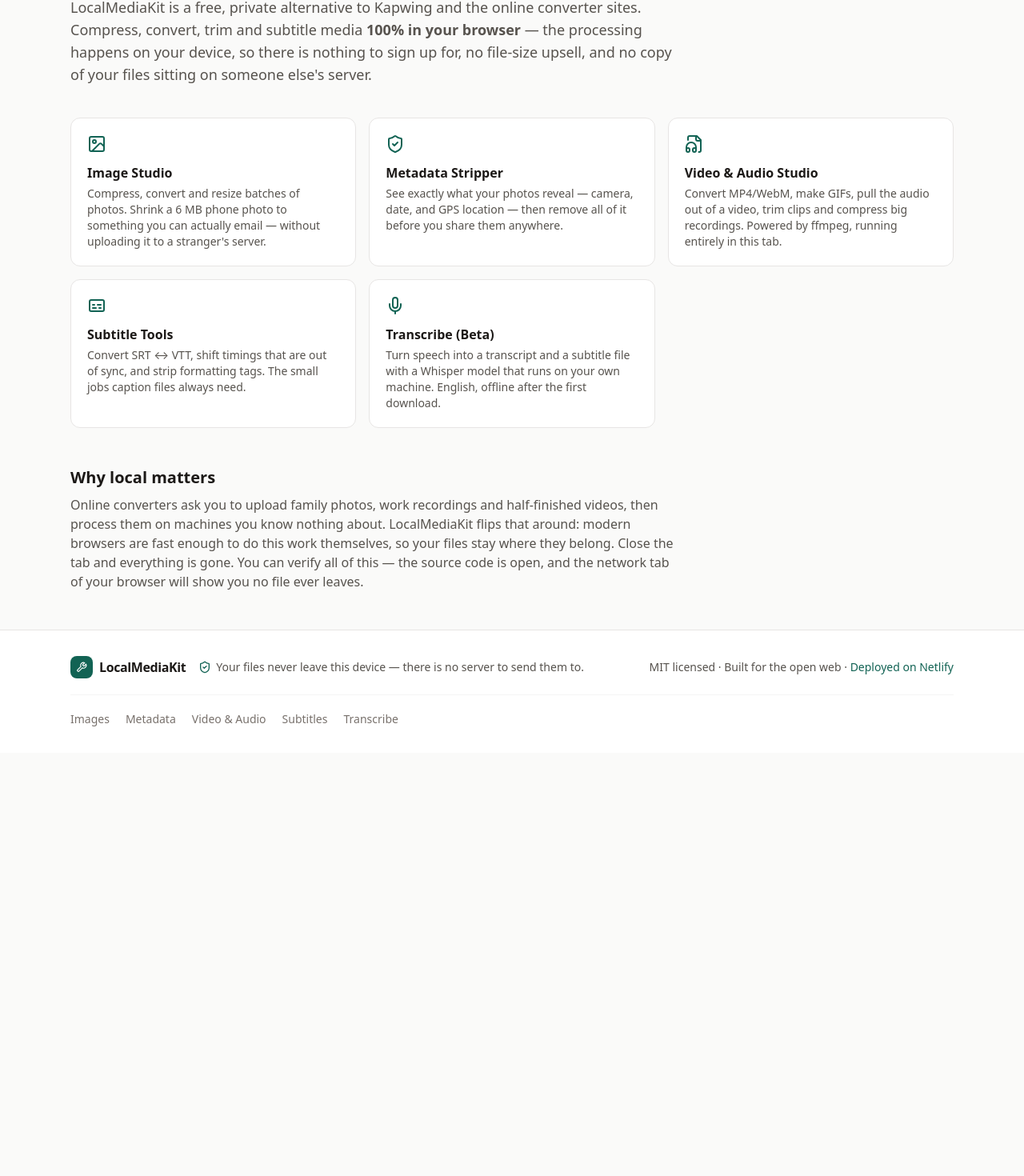
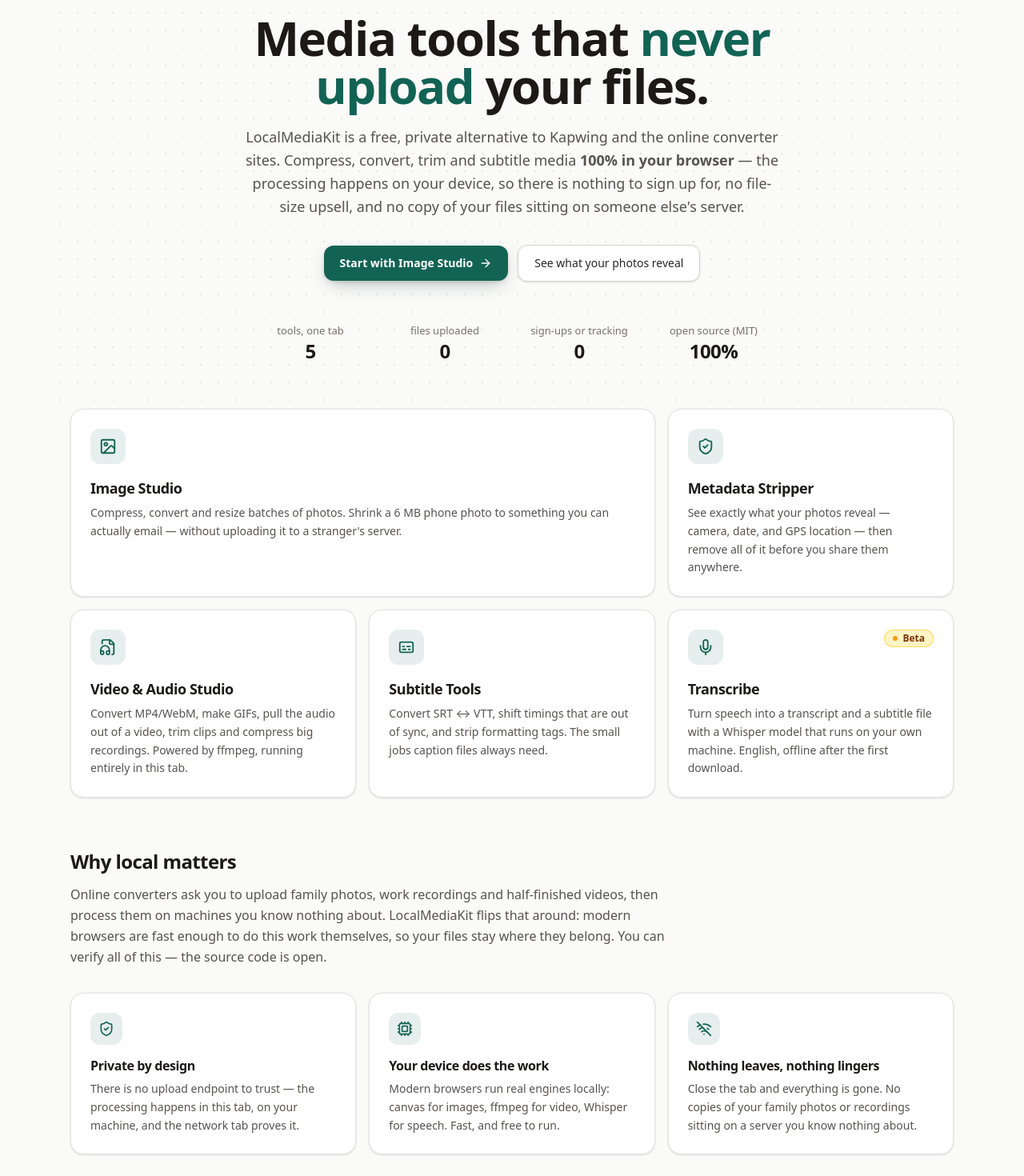
Before and after one commit to MrRandom-0/localmediakit, a React (Vite) app: page / in a window 1280 px wide. Shown: the part 170-1640 px from the top of the page at 80% size. Before the commit the page ends 1111 px from the top, so only its background shows below. Built offline with nearby package versions, Linux system fonts and the light colour scheme.

Commit message:
Redesign home: hero with privacy badge and stats, bento tool grid, principles section

```diff
--- a/src/pages/Home.tsx
+++ b/src/pages/Home.tsx
@@ -1,4 +1,13 @@
-import { ArrowRight, Captions, FileAudio, Image, Mic, ShieldCheck } from "lucide-react";
+import {
+  ArrowRight,
+  Captions,
+  Cpu,
+  FileAudio,
+  Image,
+  Mic,
+  ShieldCheck,
+  WifiOff,
+} from "lucide-react";
 import { Link } from "react-router-dom";
 
 const TOOLS = [
@@ -8,6 +17,7 @@ const TOOLS = [
     name: "Image Studio",
     description:
       "Compress, convert and resize batches of photos. Shrink a 6 MB phone photo to something you can actually email — without uploading it to a stranger's server.",
+    wide: true,
   },
   {
     to: "/metadata",
@@ -15,6 +25,7 @@ const TOOLS = [
     name: "Metadata Stripper",
     description:
       "See exactly what your photos reveal — camera, date, and GPS location — then remove all of it before you share them anywhere.",
+    wide: false,
   },
   {
     to: "/video",
@@ -22,6 +33,7 @@ const TOOLS = [
     name: "Video & Audio Studio",
     description:
       "Convert MP4/WebM, make GIFs, pull the audio out of a video, trim clips and compress big recordings. Powered by ffmpeg, running entirely in this tab.",
+    wide: false,
   },
   {
     to: "/subtitles",
@@ -29,61 +41,151 @@ const TOOLS = [
     name: "Subtitle Tools",
     description:
       "Convert SRT ↔ VTT, shift timings that are out of sync, and strip formatting tags. The small jobs caption files always need.",
+    wide: false,
   },
   {
     to: "/transcribe",
     icon: Mic,
-    name: "Transcribe (Beta)",
+    name: "Transcribe",
+    badge: "Beta",
     description:
       "Turn speech into a transcript and a subtitle file with a Whisper model that runs on your own machine. English, offline after the first download.",
+    wide: false,
+  },
+];
+
+const STATS = [
+  { value: "5", label: "tools, one tab" },
+  { value: "0", label: "files uploaded" },
+  { value: "0", label: "sign-ups or tracking" },
+  { value: "100%", label: "open source (MIT)" },
+];
+
+const PRINCIPLES = [
+  {
+    icon: ShieldCheck,
+    title: "Private by design",
+    text: "There is no upload endpoint to trust — the processing happens in this tab, on your machine, and the network tab proves it.",
+  },
+  {
+    icon: Cpu,
+    title: "Your device does the work",
+    text: "Modern browsers run real engines locally: canvas for images, ffmpeg for video, Whisper for speech. Fast, and free to run.",
+  },
+  {
+    icon: WifiOff,
+    title: "Nothing leaves, nothing lingers",
+    text: "Close the tab and everything is gone. No copies of your family photos or recordings sitting on a server you know nothing about.",
   },
 ];
 
 export default function Home() {
   return (
     <div>
-      <section className="max-w-3xl">
-        <h1 className="text-4xl font-bold tracking-tight">
-          Media tools that never upload your files.
+      <section className="dot-grid relative -mx-4 px-4 pt-6 pb-14 sm:-mx-6 sm:px-6">
+        <div className="mx-auto max-w-3xl text-center">
+          <p className="inline-flex items-center gap-1.5 rounded-full border border-teal-700/20 bg-teal-50 py-1 pr-3.5 pl-3 text-[13px] font-medium text-teal-800 dark:border-teal-400/25 dark:bg-teal-950 dark:text-teal-200">
+            <ShieldCheck className="h-4 w-4" aria-hidden />
+            100% private — files never leave your device
+          </p>
+          <h1 className="mt-6 text-5xl font-extrabold tracking-tight text-balance sm:text-6xl">
+            Media tools that <span className="text-teal-700 dark:text-teal-300">never upload</span>{" "}
+            your files.
           </h1>
-        <p className="mt-4 text-lg text-zinc-600 dark:text-zinc-400">
+          <p className="mx-auto mt-5 max-w-2xl text-lg leading-relaxed text-zinc-600 dark:text-zinc-400">
             LocalMediaKit is a free, private alternative to Kapwing and the online converter sites.
             Compress, convert, trim and subtitle media <strong>100% in your browser</strong> — the
             processing happens on your device, so there is nothing to sign up for, no file-size
             upsell, and no copy of your files sitting on someone else's server.
           </p>
+          <div className="mt-8 flex flex-wrap items-center justify-center gap-3">
+            <Link
+              to="/images"
+              className="inline-flex items-center gap-2 rounded-xl bg-teal-700 px-5 py-3 text-sm font-semibold text-white shadow-pop transition hover:bg-teal-800 active:scale-[0.98]"
+            >
+              Start with Image Studio
+              <ArrowRight className="h-4 w-4" aria-hidden />
+            </Link>
+            <Link
+              to="/metadata"
+              className="inline-flex items-center gap-2 rounded-xl border border-zinc-300 bg-white px-5 py-3 text-sm font-medium text-zinc-800 shadow-sm transition hover:border-zinc-400 hover:bg-zinc-100 active:scale-[0.98] dark:border-zinc-700 dark:bg-zinc-900 dark:text-zinc-100 dark:hover:border-zinc-600 dark:hover:bg-zinc-800"
+            >
+              See what your photos reveal
+            </Link>
+          </div>
+          <dl className="mx-auto mt-12 grid max-w-2xl grid-cols-2 gap-y-6 sm:grid-cols-4">
+            {STATS.map((stat) => (
+              <div key={stat.label}>
+                <dt className="order-2 mt-1 block text-[13px] text-zinc-500 dark:text-zinc-400">
+                  {stat.label}
+                </dt>
+                <dd className="text-2xl font-extrabold tracking-tight tabular-nums">{stat.value}</dd>
+              </div>
+            ))}
+          </dl>
+        </div>
       </section>
 
-      <section aria-label="Tools" className="mt-10 grid gap-4 sm:grid-cols-2 lg:grid-cols-3">
+      <section aria-label="Tools" className="grid gap-4 sm:grid-cols-2 lg:grid-cols-3">
         {TOOLS.map((tool) => (
           <Link
             key={tool.to}
             to={tool.to}
-            className="group rounded-xl border border-zinc-200 bg-white p-5 hover:border-teal-600 dark:border-zinc-800 dark:bg-zinc-900"
+            className={`group rounded-2xl border border-zinc-200 bg-white p-6 shadow-card transition duration-200 hover:-translate-y-1 hover:border-teal-600/50 hover:shadow-lift dark:border-zinc-800 dark:bg-zinc-900 dark:hover:border-teal-400/40 ${
+              tool.wide ? "lg:col-span-2" : ""
+            }`}
           >
-            <tool.icon className="h-6 w-6 text-teal-700 dark:text-teal-400" aria-hidden />
-            <h2 className="mt-3 flex items-center gap-1 font-semibold">
+            <div className="flex items-start justify-between">
+              <span className="flex h-11 w-11 items-center justify-center rounded-xl bg-teal-700/10 text-teal-700 transition group-hover:bg-teal-700 group-hover:text-white dark:bg-teal-400/10 dark:text-teal-300 dark:group-hover:bg-teal-400 dark:group-hover:text-teal-950">
+                <tool.icon className="h-5.5 w-5.5" aria-hidden />
+              </span>
+              {tool.badge ? (
+                <span className="inline-flex items-center gap-1.5 rounded-full border border-amber-300/70 bg-amber-100 px-2.5 py-0.5 text-xs font-semibold text-amber-900 dark:border-amber-400/30 dark:bg-amber-400/10 dark:text-amber-200">
+                  <span className="h-1.5 w-1.5 rounded-full bg-amber-500" aria-hidden />
+                  {tool.badge}
+                </span>
+              ) : null}
+            </div>
+            <h2 className="mt-4 flex items-center gap-1.5 text-lg font-semibold tracking-tight">
               {tool.name}
               <ArrowRight
-                className="h-4 w-4 opacity-0 transition-opacity group-hover:opacity-100"
+                className="h-4 w-4 -translate-x-1 text-teal-700 opacity-0 transition duration-200 group-hover:translate-x-0 group-hover:opacity-100 dark:text-teal-300"
                 aria-hidden
               />
             </h2>
-            <p className="mt-1 text-sm text-zinc-600 dark:text-zinc-400">{tool.description}</p>
+            <p className="mt-1.5 text-sm leading-relaxed text-zinc-600 dark:text-zinc-400">
+              {tool.description}
+            </p>
           </Link>
         ))}
       </section>
 
-      <section className="mt-12 max-w-3xl">
-        <h2 className="text-xl font-semibold">Why local matters</h2>
-        <p className="mt-2 text-zinc-600 dark:text-zinc-400">
+      <section className="mt-16">
+        <div className="max-w-3xl">
+          <h2 className="text-2xl font-bold tracking-tight">Why local matters</h2>
+          <p className="mt-3 leading-relaxed text-zinc-600 dark:text-zinc-400">
             Online converters ask you to upload family photos, work recordings and half-finished
             videos, then process them on machines you know nothing about. LocalMediaKit flips that
             around: modern browsers are fast enough to do this work themselves, so your files stay
-          where they belong. Close the tab and everything is gone. You can verify all of this — the
-          source code is open, and the network tab of your browser will show you no file ever
-          leaves.
+            where they belong. You can verify all of this — the source code is open.
           </p>
+        </div>
+        <div className="mt-8 grid gap-4 sm:grid-cols-3">
+          {PRINCIPLES.map((principle) => (
+            <div
+              key={principle.title}
+              className="rounded-2xl border border-zinc-200 bg-white p-6 shadow-card dark:border-zinc-800 dark:bg-zinc-900"
+            >
+              <span className="flex h-10 w-10 items-center justify-center rounded-xl bg-teal-700/10 text-teal-700 dark:bg-teal-400/10 dark:text-teal-300">
+                <principle.icon className="h-5 w-5" aria-hidden />
+              </span>
+              <h3 className="mt-3.5 font-semibold tracking-tight">{principle.title}</h3>
+              <p className="mt-1.5 text-sm leading-relaxed text-zinc-600 dark:text-zinc-400">
+                {principle.text}
+              </p>
+            </div>
+          ))}
+        </div>
       </section>
     </div>
   );
```
Lines whose indentation alone changed are shown as unchanged.
